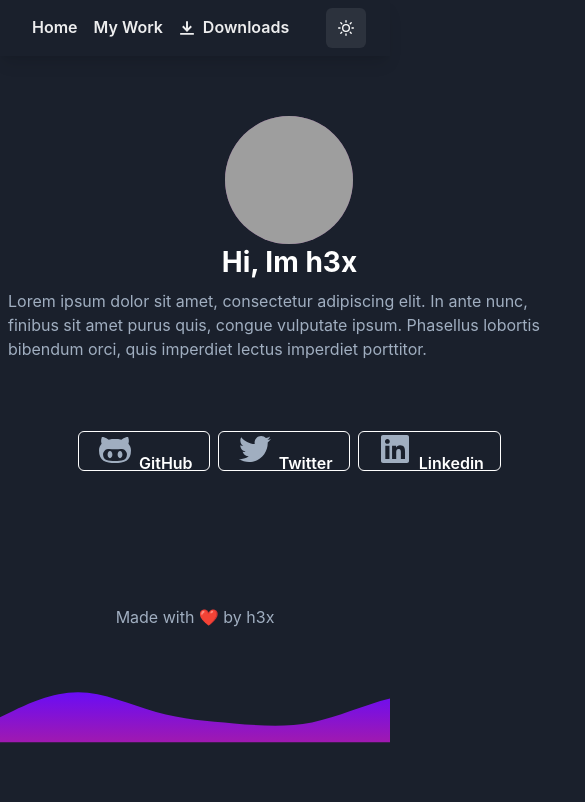
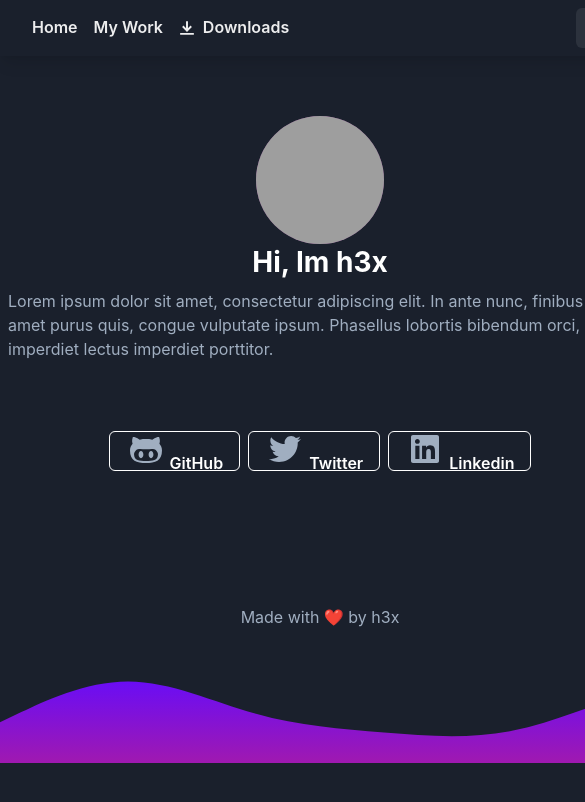
Before and after one commit to HexS2/Portfolio, a Next.js app: page / in a window 390 px wide. Shown: the top 802 px of the page, 585 px wide, since content can reach past the window. Built offline with nearby package versions, Linux system fonts and the light colour scheme; grey boxes are pictures that could not be loaded.

Commit message:
fix responsive on mobile

```diff
--- a/components/Container.js
+++ b/components/Container.js
@@ -38,6 +38,7 @@ const Container = ({ children }) => {
         justifyContent="space-between"
         alignItems="center"
         maxWidth="100%"
+        minWidth="container.sm"
         boxShadow="lg"
         bg={bgColor[colorMode]}
         as="nav"
@@ -77,9 +78,10 @@ const Container = ({ children }) => {
         flexDirection="column"
         bg={bgColor[colorMode]}
         color={color[colorMode]}
+        minWidth="container.sm"
       >
         {children}
-        <Footer minWidth="100vh" />
+        <Footer minWidth="container.sm" />
       </Flex>
     </>
   );
--- a/components/Footer.js
+++ b/components/Footer.js
@@ -8,6 +8,7 @@ const Footer = () => {
       alignItems="center"
       width="100%"
       direction="column"
+      top="0"
     >
       <HStack spacing={8} mb={8}>
         <Text color="gray.400">Made with ❤️ by h3x</Text>
--- a/pages/index.js
+++ b/pages/index.js
@@ -21,7 +21,7 @@ export default function Index() {
     dark: "gray.400",
   };
   return (
-    <Container maxWidth="container.xl">
+    <Container>
       <Head>
         <title>Home - h3x</title>
       </Head>
```
